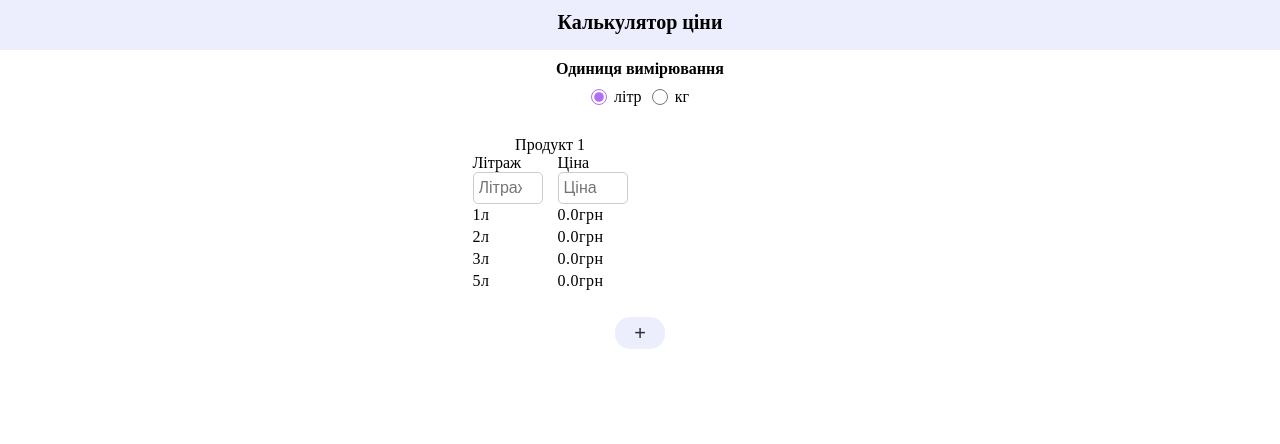
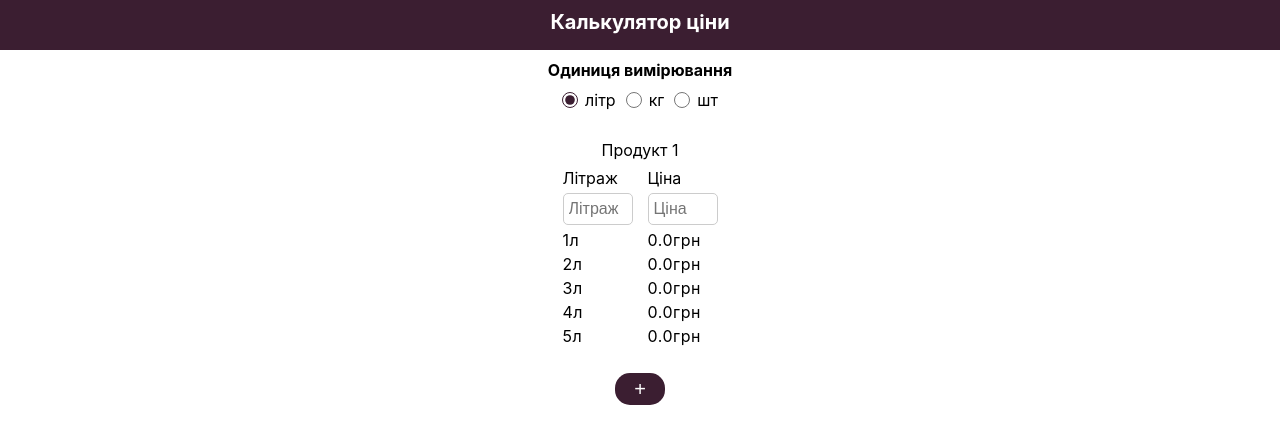
Before and after one commit to YLiubchenko/oil, a React (Vite) app: page / in a window 1280 px wide. Shown: the top 444 px of the page. Built offline with nearby package versions, Linux system fonts and the light colour scheme.

Commit message:
changed styles

```diff
--- a/src/App.css
+++ b/src/App.css
@@ -1,3 +1,26 @@
+@font-face {
+    font-family: 'HKNovaRegular';
+    src: url('./assets/fonts/HK-Nova-Regular-R.woff') format("truetype")
+}
+
+@font-face {
+    font-family: 'HKNovaBold';
+    src: url('./assets/fonts/HK-Nova-Bold-R.woff') format("truetype")
+}
+
+header * {
+    box-sizing: border-box;
+    list-style: none;
+    text-decoration: none;
+    margin: 0;
+    padding: 0;
+}
+
+body {
+    margin: 0;
+    font-family: -apple-system, BlinkMacSystemFont, Segoe UI, Roboto, Noto Sans, Ubuntu, Droid Sans, Helvetica Neue, sans-serif;
+}
+
 .main {
     max-width: 425px;
     margin: 0 auto;
@@ -6,10 +29,11 @@
 .header {
     height: 50px;
     width: 100%;
-    background: #ECEEFE;
+    background: #3b1e31;
     text-align: center;
     padding: 10px;
     margin-bottom: 10px;
+    color: white;
 }
 
 .header h1 {
@@ -18,7 +42,7 @@
 }
 
 .result {
-    background: #F2F2F2;
+    background: #f8f1f5;
     border-radius: 15px;
     margin: 0 auto;
     width: 340px;
@@ -32,13 +56,13 @@
 }
 
 .result-button {
-    background: #C8EBDE;
+    background: #3b1e31;
     border-radius: 15px;
     padding: 10px 30px;
     border: none;
     font-size: 16px;
     line-height: 19px;
-    color: black;
+    color: #fff;
 }
 
 .bold-text {
@@ -47,19 +71,19 @@
 
 .add-product {
     padding: 3px 12px;
-    background: #ECEEFE;
+    background: #3b1e31;
     border-radius: 15px;
     border: none;
     width: 50px;
     height: 32px;
     font-size: 20px;
-    color: #2e2e2e;
+    color: #fff;
 }
 
 .measurement {
     width: 16px;
     height: 16px;
-    accent-color: #b06ef5;
+    accent-color: #3b1e31;
     font-size: 15px;
     line-height: 18px;
 }
@@ -76,3 +100,7 @@
     display: flex;
     gap: 10px;
 }
+
+button {
+    cursor: pointer;
+}
--- a/src/App.tsx
+++ b/src/App.tsx
@@ -57,10 +57,12 @@ function App() {
                                       onChange={getMeasurement} isChecked={measurement === "л"} label='літр'/>
                         <MyRadioInput className="measurement" name="measurement" value="кг"
                                       onChange={getMeasurement} isChecked={measurement === "кг"} label='кг'/>
+                        <MyRadioInput className="measurement" name="measurement" value="шт"
+                                      onChange={getMeasurement} isChecked={measurement === "шт"} label='шт'/>
                     </div>
                 </div>
 
-                <Products/>
+                <Products />
                 <MyRegularButton text="+" onClick={addItem} className="add-product"/>
                 {products.length > 1 &&
                     <div className='result'>
--- a/src/components/base/MyNumberInput/MyNumberInput.tsx
+++ b/src/components/base/MyNumberInput/MyNumberInput.tsx
@@ -1,6 +1,8 @@
 import {MyTextInputProps} from './types';
 
 import {MyTypography} from "../MyTypography";
+
+import './styles.css';
 
 export const MyNumberInput = ({
     placeholder = 'Enter text',
--- /dev/null
+++ b/src/components/base/MyNumberInput/styles.css
@@ -0,0 +1,10 @@
+input::-webkit-outer-spin-button,
+input::-webkit-inner-spin-button {
+    -webkit-appearance: none;
+    margin: 0;
+}
+
+input[type=number] {
+    margin-top: 5px;
+    -moz-appearance: textfield;
+}
--- a/src/components/feature/Product/Product.tsx
+++ b/src/components/feature/Product/Product.tsx
@@ -13,6 +13,12 @@ import {ValueList} from "./ValueList.tsx";
 interface IProps {
     index: number;
     product: IProduct;
+}
+
+const measurementLabel = {
+    'л': 'Літраж',
+    'кг': 'Вага',
+    'шт': 'Кількість',
 }
 
 export const Product = ({index, product}: IProps) => {
@@ -37,7 +43,7 @@ export const Product = ({index, product}: IProps) => {
     useEffect(() => {
         const {liter, price} = info;
 
-        if (liter && price) {
+        if (+liter && +price) {
             const result = 1 / liter * price;
 
             setByLiter(result || 0);
@@ -62,7 +68,7 @@ export const Product = ({index, product}: IProps) => {
     }
 
     const getMeas = () => {
-        return measurement === 'л' ? 'Літраж' : 'Вага';
+        return measurementLabel[measurement as keyof typeof measurementLabel ];
     }
 
     const deleteProduct = () => {
--- a/src/components/feature/Product/styles.css
+++ b/src/components/feature/Product/styles.css
@@ -20,6 +20,7 @@
 .values {
     display: flex;
     flex-direction: column;
+    margin-top: 3px;
 }
 
 input[type="number"] {
@@ -46,16 +47,17 @@ input[type="number"] {
 }
 
 .trash svg {
-    fill: #d32f2f;
+    fill: #582d4a;
 }
 
 .label-wrapper {
     position: relative;
     text-align: center;
     width: 100%;
+    margin-bottom: 8px;
 }
 
 .bestVariant {
-    background: #E8F8EA;
+    background: #f8f1f5;
     border-radius: 10px;
 }
--- a/src/components/feature/Products/styles.css
+++ b/src/components/feature/Products/styles.css
@@ -3,7 +3,16 @@
     gap: 5px;
     flex-wrap: wrap;
     margin: 0 auto;
-    max-height: calc(100vh - 220px);
+    max-height: calc(100vh - 305px);
     overflow-y: auto;
-    width: 355px;
+    max-width: 360px;
+    justify-content: center;
 }
+
+.products::-webkit-scrollbar {
+    width: 2px;
+    height: 2px
+}
+.products::-webkit-scrollbar-button {
+    background: #ccc
+}
--- a/src/components/feature/Values/Values.tsx
+++ b/src/components/feature/Values/Values.tsx
@@ -2,7 +2,7 @@ interface IProps {
     setValue: (arg: number) => string;
 }
 
-const measurement = [1, 2, 3, 5];
+const measurement = [1, 2, 3, 4, 5];
 
 export const Values = ({setValue}: IProps) => {
     return (
```
Also changed, not shown: src/assets/fonts/HK-Nova-Bold-R.woff (added), src/assets/fonts/HK-Nova-Regular-R.woff (added).
